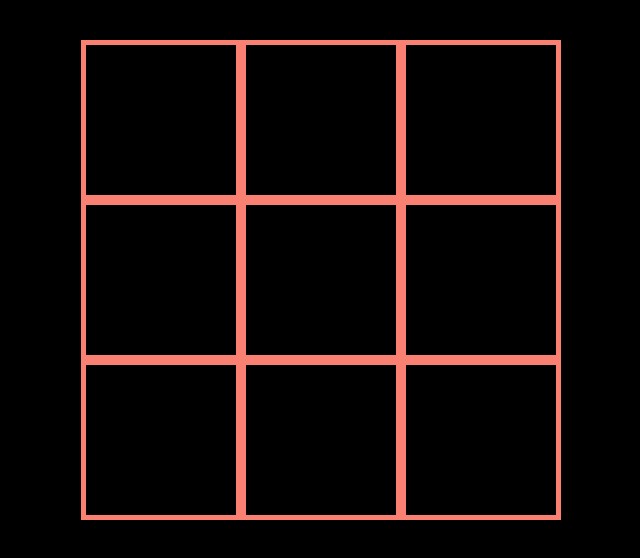
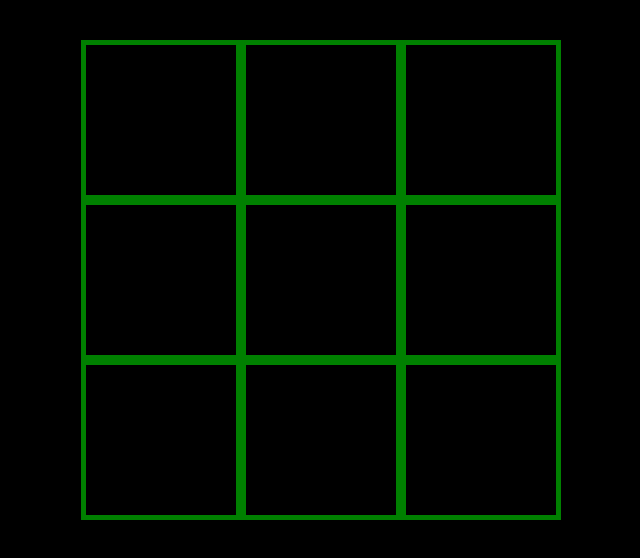
Before and after one commit to jsstrn/ga-wdi-tictactoe, a website: page game/index.html in a window 1280 px wide. Shown: the part 120-678 px from the top of the page, without its empty margins (319-959 px from the left). Drawn offline with Linux system fonts and the light colour scheme.

Commit message:
New color that does not suck

```diff
--- a/game/css/style.css
+++ b/game/css/style.css
@@ -18,7 +18,7 @@ div.row {
 div.tile {
   /* style box */
   background: black;
-  border: 5px solid salmon;
+  border: 5px solid green;
   text-align: center;
   height: 150px;
   width: 150px;
```
